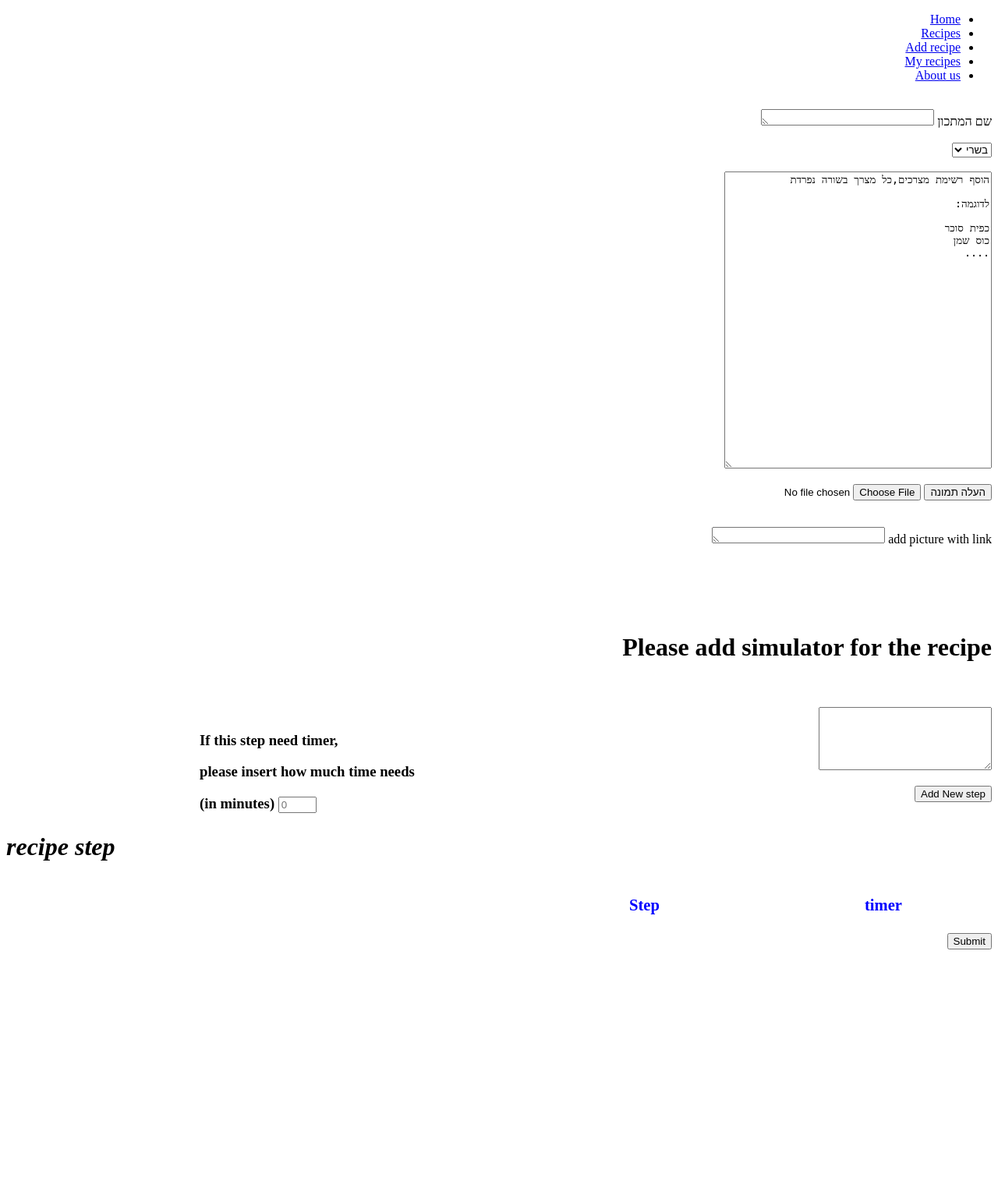
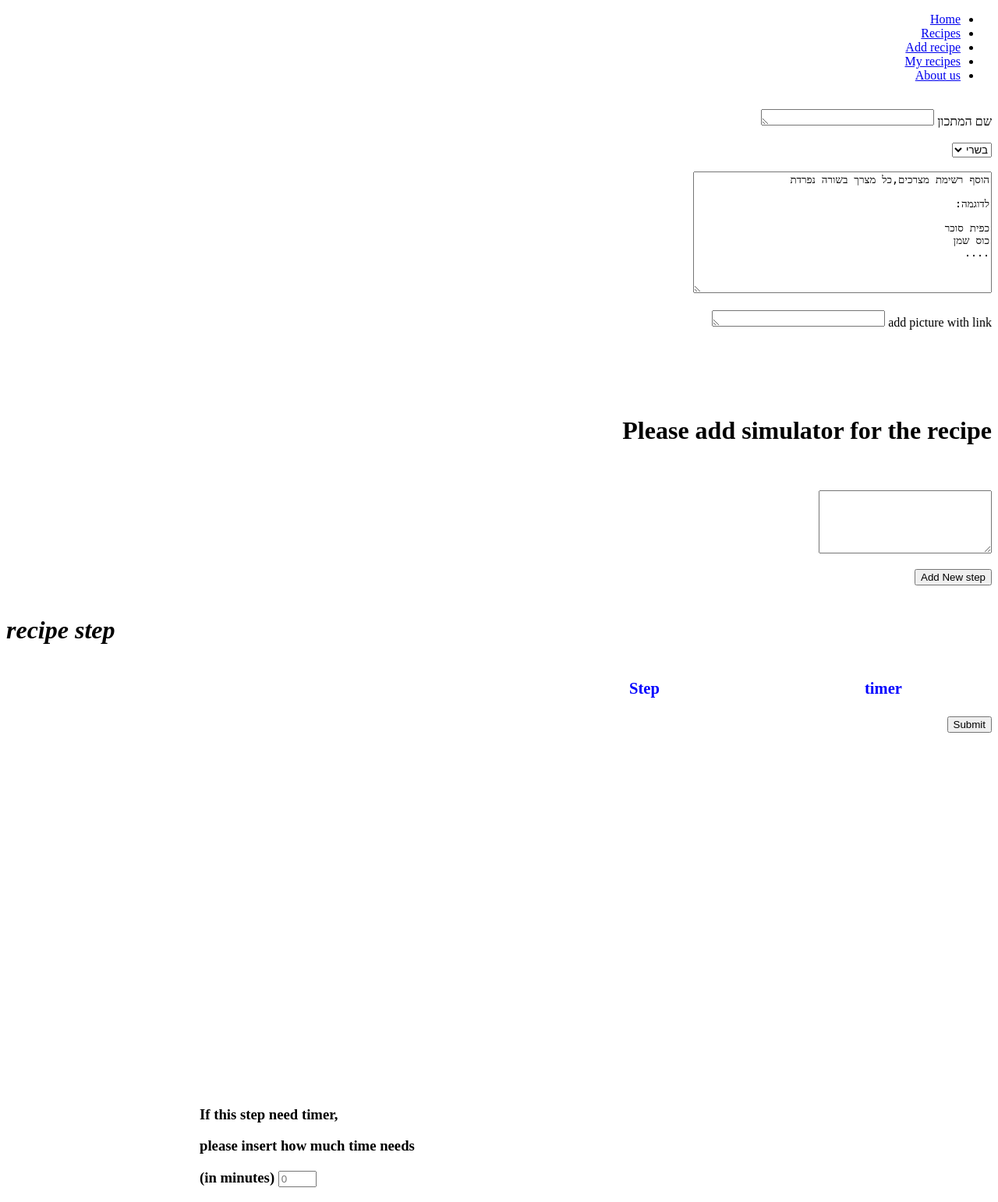
Before and after one commit to tamarel/wikiCook, a Python web app: template wiki-cook/web/templates/addRecipes.html in a window 1280 px wide. Shown: the whole page at 78% size. Before the commit the page ends 1218 px from the top, so only its background shows below. Run offline with Jinja, Linux system fonts and the light colour scheme; the template is opened without the code that fills it, so the values that code supplies are empty; some libraries are stand-ins or nearby versions.

Commit message:
remove recipe - assaf and omri

```diff
--- a/wiki-cook/app.yaml
+++ b/wiki-cook/app.yaml
@@ -1,4 +1,4 @@
-application: wi-ki1
+application: babani-project
 version: 1
 runtime: python27
 api_version: 1
@@ -50,6 +50,9 @@ handlers:
 - url: /recipeofuser
   script: web.pages.recipeofuser.app
 
+- url: /deleterecipes
+  script: web.pages.recipeofuser.app
+
 - url: /sendcontactus
   script: web.pages.about.app
 
--- a/wiki-cook/web/templates/addRecipes.html
+++ b/wiki-cook/web/templates/addRecipes.html
@@ -66,7 +66,7 @@
 <br>
 <br>
 <form method="post" action="">
-<textarea name="comments"  id="inputIngredients" cols="40" rows="25">
+<textarea name="comments"  id="inputIngredients" cols="45" rows="10">
 הוסף רשימת מצרכים,כל מצרך בשורה נפרדת
 
 לדוגמה:
@@ -76,16 +76,6 @@
 ....
 </textarea><br>
 
-<form action="http://www.cs.tut.fi/cgi-bin/run/~jkorpela/echo.cgi"
-enctype="multipart/form-data" method="post">
-<p>
-<input type="submit" value="העלה תמונה">
-<input type="file" name="datafile" size="40">
-</p>
-<div>
-
-</div>
-</form>
 
 
 <br>
@@ -106,7 +96,7 @@ add picture with link
 <br>
 
 
-<div dir="ltr" style="position:absolute; top:115%; left:20%;">
+<div dir="ltr" style="position:absolute; top:1400px; left:20%;">
 <h3 >If this step need timer, <p>
  please insert how much time needs<p> (in minutes)  <span><input id="inputTime" placeholder="0" size="3"   ></span></h3>
 
--- a/wiki-cook/web/templates/featured.html
+++ b/wiki-cook/web/templates/featured.html
@@ -49,12 +49,12 @@
     text-shadow: 1px 1px 2px black, 0 0 25px blue, 0 0 5px darkblue;" ><center> <h1>{{name_recipe}}</div class= "header"></h1></center>
 							<p>
 							<center><a><img src= {{pic_url}} alt="Image" height="300"></a></center>
-														<h2 style="  border-radius:25%;   border: 2px solid #a1a1a1;  padding: 10px 40px;     background: #dddddd;    width: 300px;" >ingredients:</h2>
+														<h2 style="  border-radius: 25px;   border: 2px solid #a1a1a1;  padding: 10px 40px;     background: #dddddd;    width: 250px;" >ingredients:</h2>
 							{% for i in ingredients %}
 							<h5>{{i}}</h5>
 							{% endfor%}
 
-							<h2 style="  border-radius:25%;   border: 2px solid #a1a1a1;  padding: 10px 40px;     background: #dddddd;    width: 300px;" >recipe:</h2>
+							<h2 style="   border-radius: 25px;  border: 2px solid #a1a1a1;  padding: 10px 40px;     background: #dddddd;    width:200px;" >recipe:</h2>
 							<h5 id="steps" >
 
 </h5>
```
